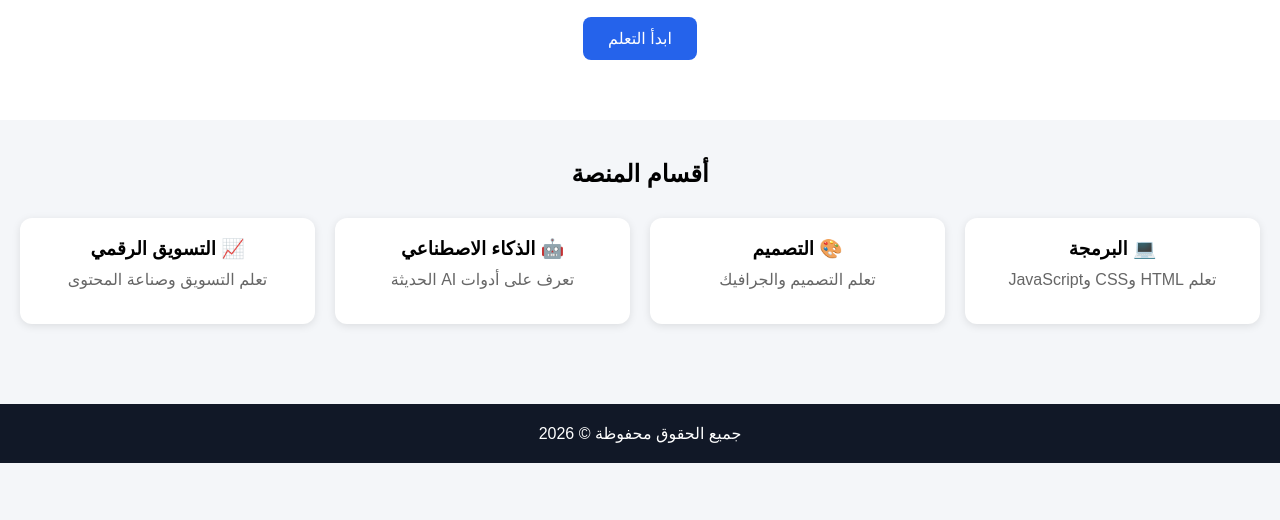
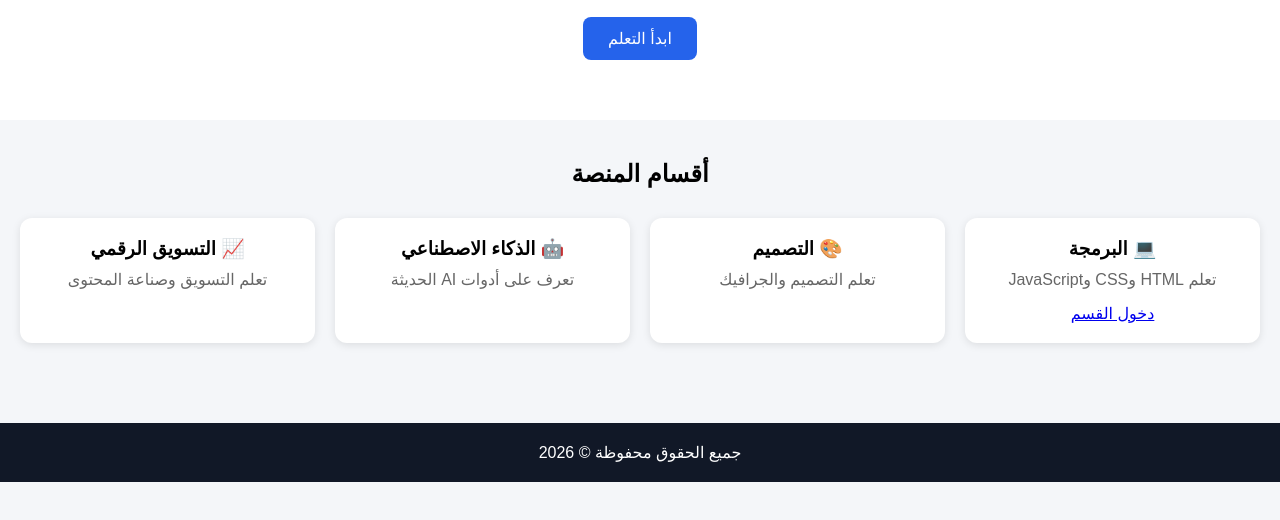
Before and after one commit to eslam92112700sr-cloud/Eslam-github.io, a plain HTML site: page index.html in a window 1280 px wide. Shown: the part 210-730 px from the top of the page. Drawn offline with Linux system fonts and the light colour scheme.

Commit message:
Update index.html

```diff
--- a/index.html
+++ b/index.html
@@ -132,6 +132,7 @@ margin-top:40px;
 <div class="card">
 <h3>💻 البرمجة</h3>
 <p>تعلم HTML وCSS وJavaScript</p>
+<a href="programming.html">دخول القسم</a>
 </div>
 
 <div class="card">
```
